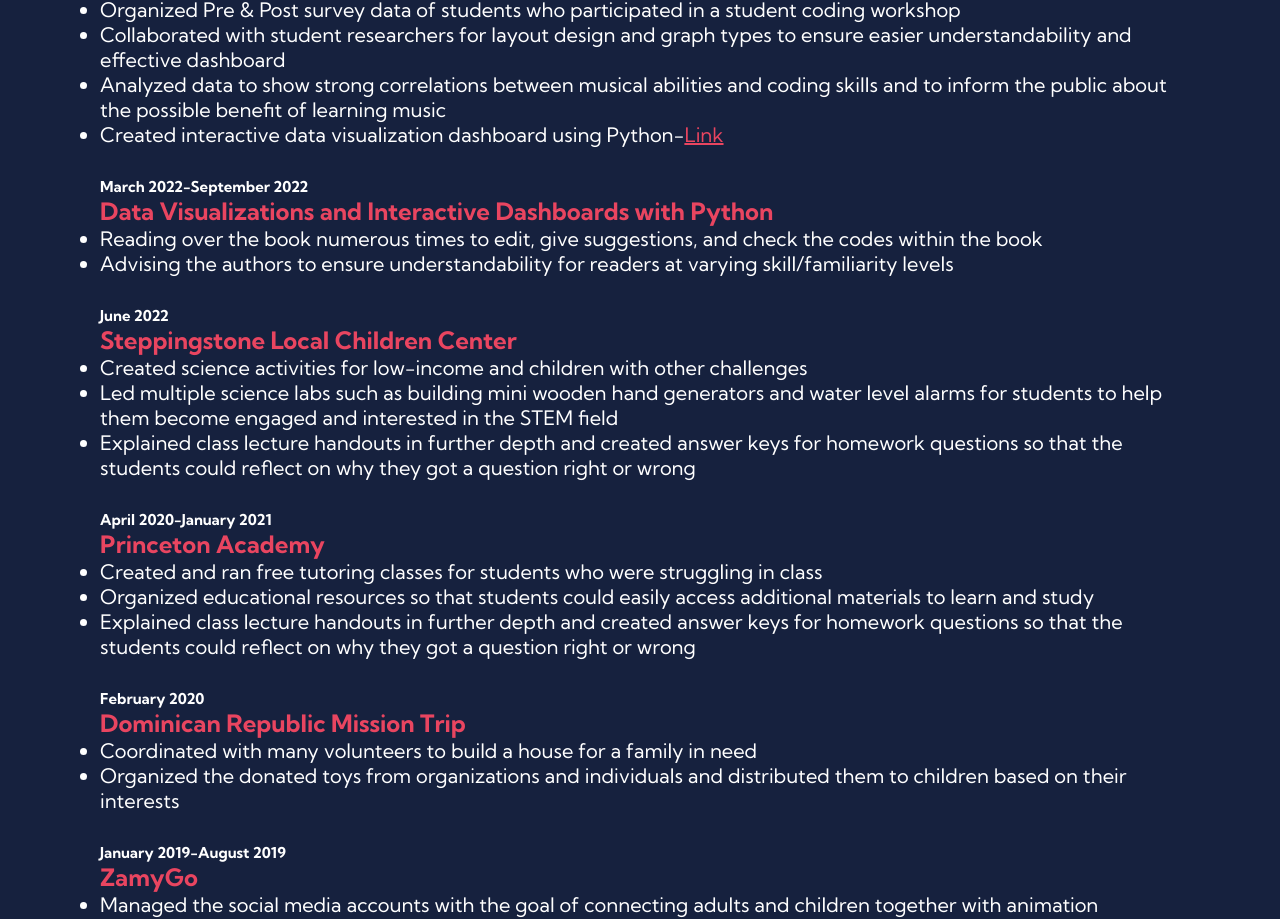
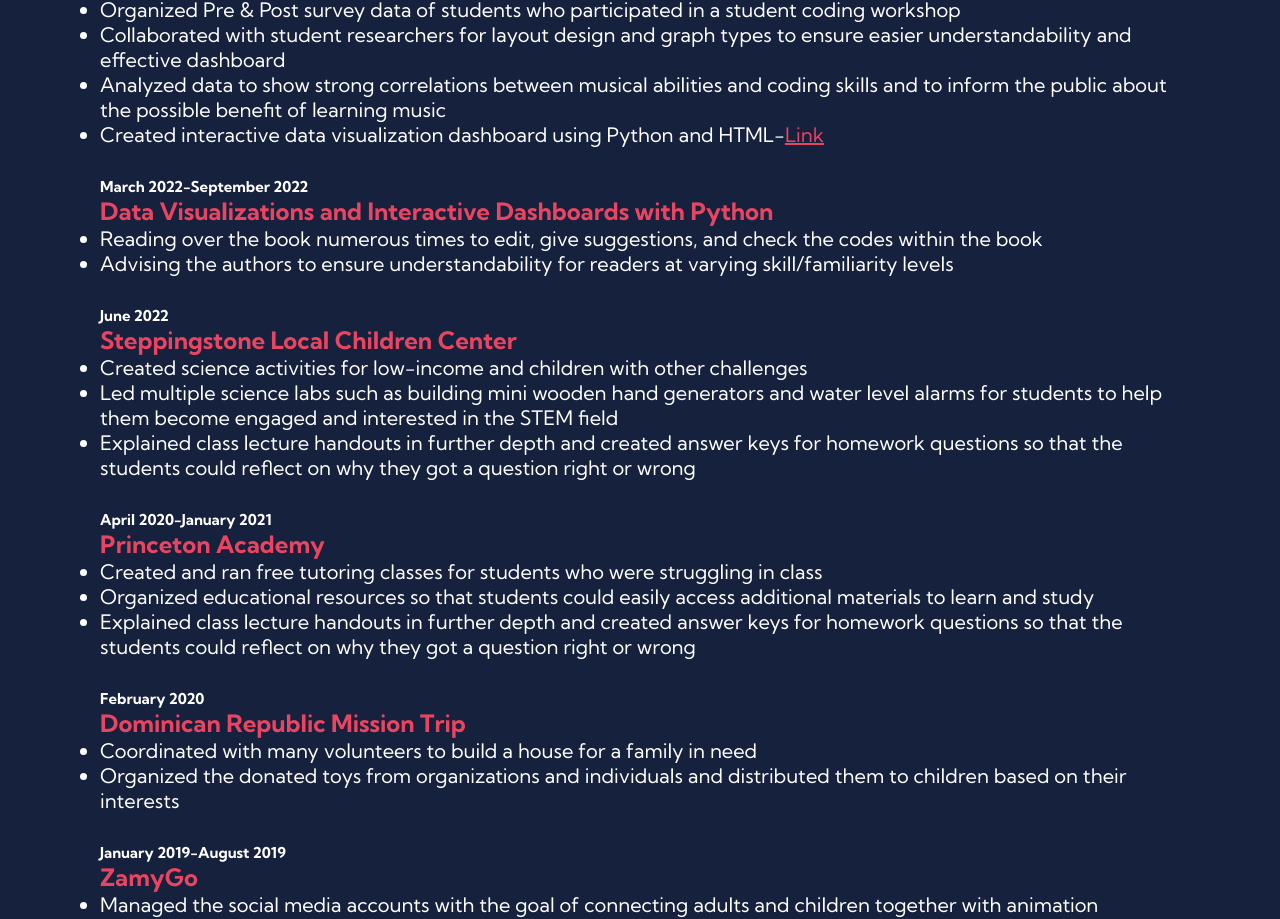
Before and after one commit to jiyoon-wd/Jiyoon_Website, a website: page public/index.html in a window 1280 px wide. Shown: the part 1260-2179 px from the top of the page. Drawn offline with Linux system fonts and the light colour scheme.

Commit message:
update
added skills HTML

```diff
--- a/public/index.html
+++ b/public/index.html
@@ -107,7 +107,7 @@
                             Analyzed data to show strong correlations between musical abilities and coding skills and to inform the public about the possible benefit of learning music
                         </li>
                         <li>
-                            Created interactive data visualization dashboard using Python-<a href="https://tapprojecta.herokuapp.com/" target="_blank" >Link</a>
+                            Created interactive data visualization dashboard using Python and HTML-<a href="https://tapprojecta.herokuapp.com/" target="_blank" >Link</a>
                         </li>
                 </ul>
                 <ul>
```
Also changed, not shown: 1 other file.
